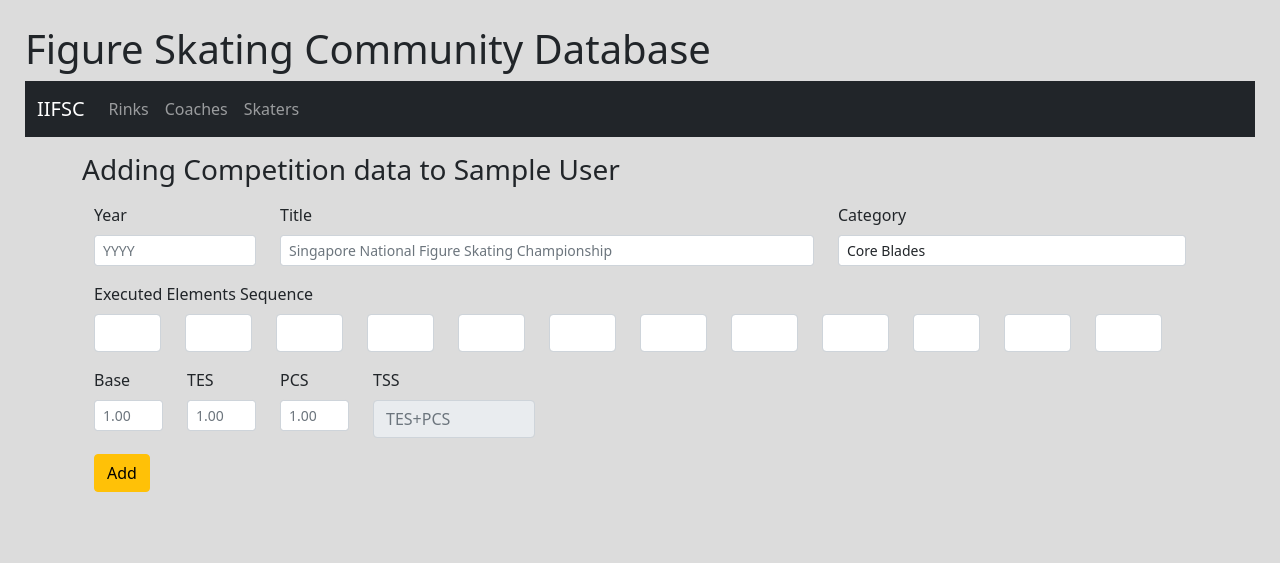
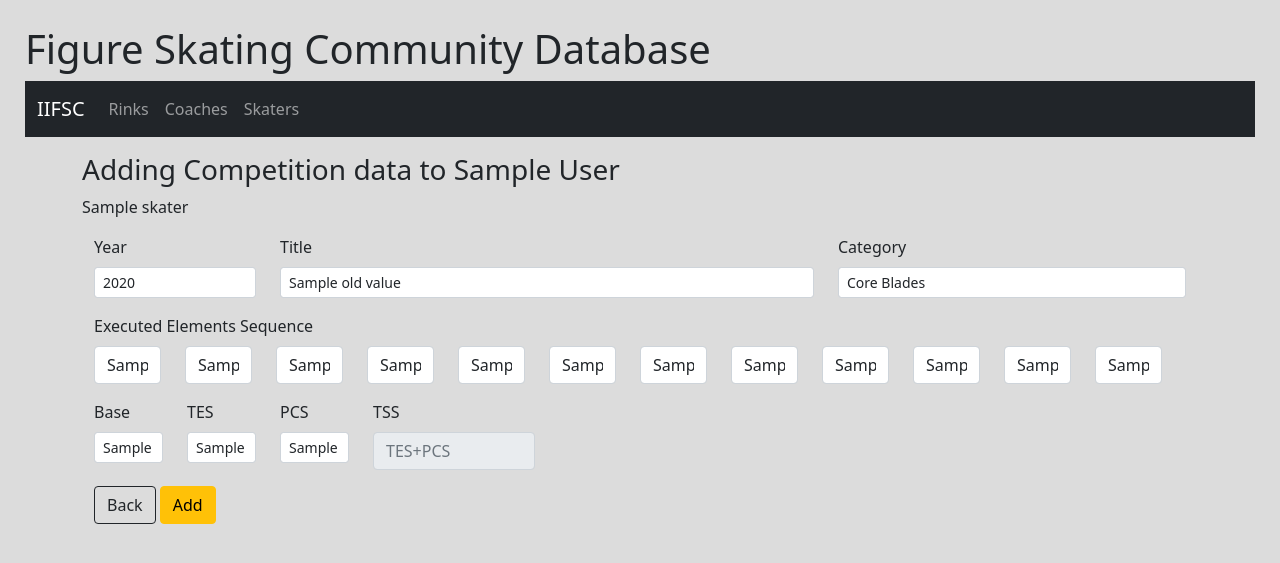
Before and after one commit to suipingooi/iifscdb, a Flask app: template templates/form_newcomp.template.html in a window 1280 px wide. Shown: the top 563 px of the page. Run offline with Flask 2, Linux system fonts and the light colour scheme; the template is opened without the code that fills it: most values are stand-ins (such as "Sample title", 1, 10 or a date in 2020); some libraries are stand-ins or nearby versions.

Commit message:
fixed input values and validation for competition form

```diff
--- a/app.py
+++ b/app.py
@@ -548,6 +548,7 @@ def process_add_comp(student_id):
                     "comp_id": ObjectId(),
                     "comp_year": request.form.get("comp_year"),
                     "comp_title": request.form.get("comp_title"),
+                    "category": request.form.get("comp_category"),
                     "sequence": {
                         "seq1": request.form.get("comp_seq1"),
                         "seq2": request.form.get("comp_seq2"),
@@ -577,7 +578,7 @@ def process_add_comp(student_id):
         skater = db.students.find_one({
             '_id': ObjectId(student_id)
         })
-        old_values = {**skater, **request.form}
+        old_values = {**request.form, **skater}
         return render_template('form_newcomp.template.html',
                                all_skater=all_skater,
                                errors=errors,
--- a/templates/form_newcomp.template.html
+++ b/templates/form_newcomp.template.html
@@ -8,43 +8,44 @@
     PLEASE CORRECT ALL ERRORS AND RESUBMIT FORM
 </div>
 {%endif%}
+{{skater}}
 <div class="container">
     <form method="POST">
         <div class="row mt-3">
             <div class="form-group col-md-2">
                 <label class="form-label">Year</label>
-                <input type="number" name="comp_year" placeholder="YYYY" min="2016" max="2020"
+                <input type="number" name="comp_year" value="{{old_values.comp_year}}" placeholder="YYYY" min="2016" max="2020"
                     class="form-control form-control-sm {%if errors.blank_cyear %} is-invalid {%endif%}" />
                     <div class="invalid-feedback">{{ errors.blank_cyear }}</div>
             </div>
             <div class="form-group col-md-6">
                 <label class="form-label">Title</label>
-                <input type="text" name="comp_title" placeholder="Singapore National Figure Skating Championship"
+                <input type="text" name="comp_title" value="{{old_values.comp_title}}" placeholder="Singapore National Figure Skating Championship"
                     class="form-control form-control-sm {%if errors.blank_ctitle %} is-invalid {%endif%}" />
                 <div class="invalid-feedback">{{ errors.blank_ctitle }}</div>
             </div>
             <div class="form-group col-md-4">
                 <label class="form-label">Category</label>
                 <select name="comp_category" class="form-control form-control-sm">
-                    <option {%if old_values.skate_level == 'Core Blades' %} selected {%endif%}>Core Blades</option>
-                    <option {%if old_values.skate_level == 'Figure Blades' %} selected {%endif%}>Figure Blades</option>
-                    <option {%if old_values.skate_level == 'Future Star 1' %} selected {%endif%}>Future Star 1</option>
-                    <option {%if old_values.skate_level == 'Future Star 2' %} selected {%endif%}>Future Star 2</option>
-                    <option {%if old_values.skate_level == 'Preliminary' %} selected {%endif%}>Preliminary</option>
-                    <option {%if old_values.skate_level == 'Elementary' %} selected {%endif%}>Elementary</option>
-                    <option {%if old_values.skate_level == 'Novice (basic)' %} selected {%endif%}>Novice (basic)
+                    <option {%if old_values.comp_category == 'Core Blades' %} selected {%endif%}>Core Blades</option>
+                    <option {%if old_values.comp_category == 'Figure Blades' %} selected {%endif%}>Figure Blades</option>
+                    <option {%if old_values.comp_category == 'Future Star 1' %} selected {%endif%}>Future Star 1</option>
+                    <option {%if old_values.comp_category == 'Future Star 2' %} selected {%endif%}>Future Star 2</option>
+                    <option {%if old_values.comp_category == 'Preliminary' %} selected {%endif%}>Preliminary</option>
+                    <option {%if old_values.comp_category == 'Elementary' %} selected {%endif%}>Elementary</option>
+                    <option {%if old_values.comp_category == 'Novice (basic)' %} selected {%endif%}>Novice (basic)
                     </option>
-                    <option {%if old_values.skate_level == 'Novice (intermediate)' %} selected {%endif%}>Novice
+                    <option {%if old_values.comp_category == 'Novice (intermediate)' %} selected {%endif%}>Novice
                         (intermediate)
                     </option>
-                    <option {%if old_values.skate_level == 'Novice (advance)' %} selected {%endif%}>Novice (advance)
+                    <option {%if old_values.comp_category == 'Novice (advance)' %} selected {%endif%}>Novice (advance)
                     </option>
-                    <option {%if old_values.skate_level == 'Junior' %} selected {%endif%}>Junior</option>
-                    <option {%if old_values.skate_level == 'Senior' %} selected {%endif%}>Senior</option>
-                    <option {%if old_values.skate_level == 'Adult Bronze' %} selected {%endif%}>Adult Bronze</option>
-                    <option {%if old_values.skate_level == 'Adult Silver' %} selected {%endif%}>Adult Silver</option>
-                    <option {%if old_values.skate_level == 'Adult Gold' %} selected {%endif%}>Adult Gold</option>
-                    <option {%if old_values.skate_level == 'Adult Master' %} selected {%endif%}>Adult Master</option>
+                    <option {%if old_values.comp_category == 'Junior' %} selected {%endif%}>Junior</option>
+                    <option {%if old_values.comp_category == 'Senior' %} selected {%endif%}>Senior</option>
+                    <option {%if old_values.comp_category == 'Adult Bronze' %} selected {%endif%}>Adult Bronze</option>
+                    <option {%if old_values.comp_category == 'Adult Silver' %} selected {%endif%}>Adult Silver</option>
+                    <option {%if old_values.comp_category == 'Adult Gold' %} selected {%endif%}>Adult Gold</option>
+                    <option {%if old_values.comp_category == 'Adult Master' %} selected {%endif%}>Adult Master</option>
                 </select>
             </div>
         </div>
@@ -52,59 +53,59 @@
             <label class="form-label">Executed Elements Sequence</label>
             <div class="row col">
                 <div class="form-group col-sm-1">
-                    <input type="text" name="comp_seq1" class="form-control">
+                    <input type="text" name="comp_seq1" value="{{old_values.comp_seq1}}" class="form-control">
                 </div>
                 <div class="form-group col-sm-1">
-                    <input type="text" name="comp_seq2" class="form-control">
+                    <input type="text" name="comp_seq2" value="{{old_values.comp_seq2}}" class="form-control">
                 </div>
                 <div class="form-group col-sm-1">
-                    <input type="text" name="comp_seq3" class="form-control">
+                    <input type="text" name="comp_seq3" value="{{old_values.comp_seq3}}" class="form-control">
                 </div>
                 <div class="form-group col-sm-1">
-                    <input type="text" name="comp_seq4" class="form-control">
+                    <input type="text" name="comp_seq4" value="{{old_values.comp_seq4}}" class="form-control">
                 </div>
                 <div class="form-group col-sm-1">
-                    <input type="text" name="comp_seq5" class="form-control">
+                    <input type="text" name="comp_seq5" value="{{old_values.comp_seq5}}" class="form-control">
                 </div>
                 <div class="form-group col-sm-1">
-                    <input type="text" name="comp_seq6" class="form-control">
+                    <input type="text" name="comp_seq6" value="{{old_values.comp_seq6}}" class="form-control">
                 </div>
                 <div class="form-group col-sm-1">
-                    <input type="text" name="comp_seq7 " class="form-control">
+                    <input type="text" name="comp_seq7" value="{{old_values.comp_seq7}}" class="form-control">
                 </div>
                 <div class="form-group col-sm-1">
-                    <input type="text" name="comp_seq8 " class="form-control">
+                    <input type="text" name="comp_seq8" value="{{old_values.comp_seq8}}" class="form-control">
                 </div>
                 <div class="form-group col-sm-1">
-                    <input type="text" name="comp_seq9 " class="form-control">
+                    <input type="text" name="comp_seq9" value="{{old_values.comp_seq9}}" class="form-control">
                 </div>
                 <div class="form-group col-sm-1">
-                    <input type="text" name="comp_seq10 " class="form-control">
+                    <input type="text" name="comp_seq10" value="{{old_values.comp_seq10}}" class="form-control">
                 </div>
                 <div class="form-group col-sm-1">
-                    <input type="text" name="comp_seq11 " class="form-control">
+                    <input type="text" name="comp_seq11" value="{{old_values.comp_seq11}}" class="form-control">
                 </div>
                 <div class="form-group col-sm-1">
-                    <input type="text" name="comp_seq12 " class="form-control">
+                    <input type="text" name="comp_seq12" value="{{old_values.comp_seq12}}" class="form-control">
                 </div>
             </div>
         </div>
         <div class="row mt-3">
             <div class="form-group col-md-1">
                 <label class="form-label">Base</label>
-                <input type="float" name="comp_base" placeholder="1.00"
+                <input type="float" name="comp_base" value="{{old_values.comp_base}}" placeholder="1.00"
                     class="form-control form-control-sm {%if errors.blank_cbase %} is-invalid {%endif%}" />
                 <div class="invalid-feedback">{{ errors.blank_cbase }}</div>
             </div>
             <div class="form-group col-md-1">
                 <label class="form-label">TES</label>
-                <input type="float" name="comp_tes" placeholder="1.00"
+                <input type="float" name="comp_tes" value="{{old_values.comp_tes}}" placeholder="1.00"
                     class="form-control form-control-sm {%if errors.blank_ctes %} is-invalid {%endif%}" />
                 <div class="invalid-feedback">{{ errors.blank_ctes }}</div>
             </div>
             <div class="form-group col-md-1">
                 <label class="form-label">PCS</label>
-                <input type="float" name="comp_pcs" placeholder="1.00"
+                <input type="float" name="comp_pcs" value="{{old_values.comp_pcs}}" placeholder="1.00"
                     class="form-control form-control-sm {%if errors.blank_cpcs %} is-invalid {%endif%}" />
                 <div class="invalid-feedback">{{ errors.blank_cpcs }}</div>
             </div>
@@ -114,6 +115,7 @@
             </div>
         </div>
         <div>
+            <a href="{{ url_for('skater_profile', student_id=old_values._id) }}" class="btn btn-outline-dark mt-3" type="button"> Back</a>
             <input type="submit" value="Add" class="btn btn-warning mt-3" />
         </div>
     </form>
```
